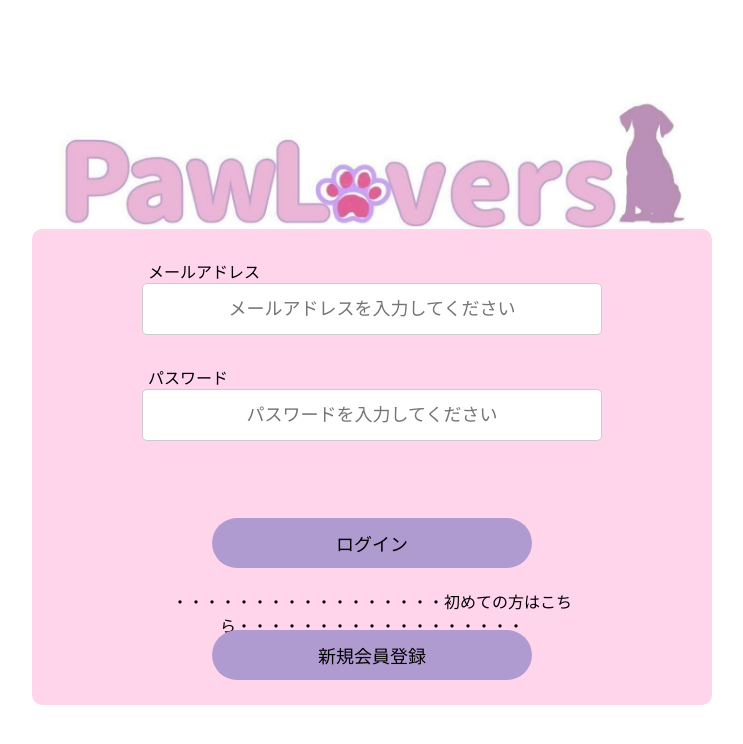
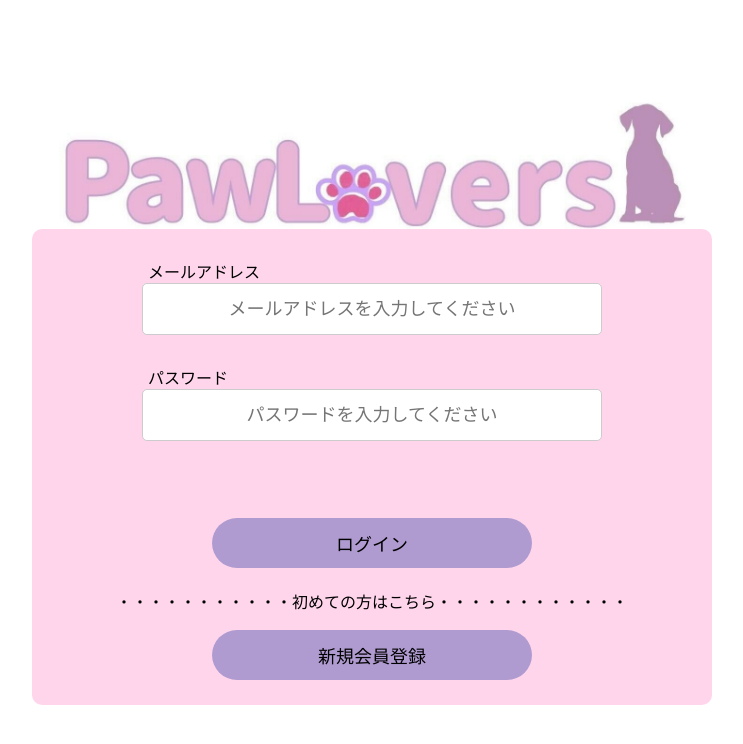
Before and after one commit to pyo216/Neozero_Front, a React (Create React App) app in the folder soft/: page / in a window 1280 px wide. Shown: the top 744 px of the page, without its empty margins (268-1011 px from the left). Built offline with nearby package versions, Linux system fonts and the light colour scheme.

Commit message:
ログイン

```diff
--- a/soft/src/login/login.js
+++ b/soft/src/login/login.js
@@ -54,7 +54,7 @@ const LoginPage = () => {
           ログイン
         </button>
 
-        <p className={styles.new}>・・・・・・・・・・・・・・・・・初めての方はこちら・・・・・・・・・・・・・・・・・・</p>
+        <p className={styles.new}>・・・・・・・・・・・初めての方はこちら・・・・・・・・・・・・</p>
 
         <button //「新規会員登録」ボタン
           type="button"
```
